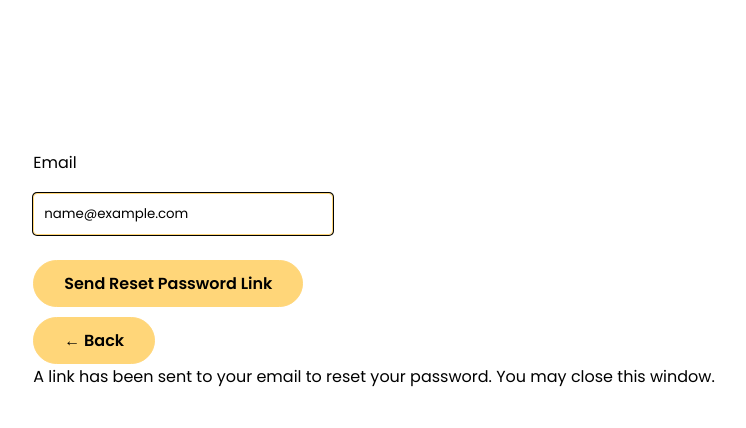
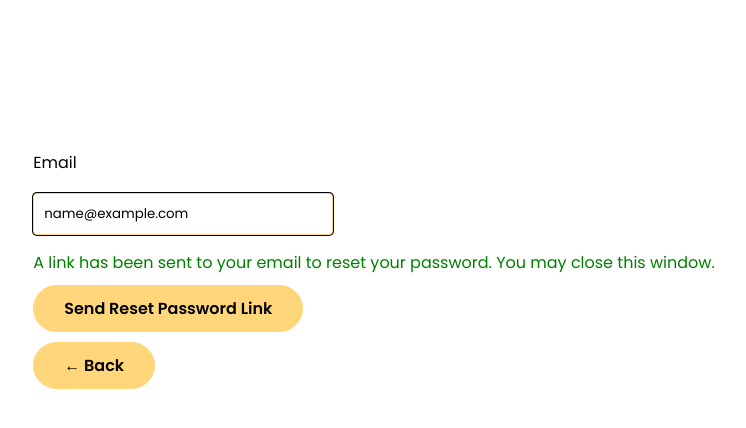
Before and after one commit to Masonluna/BusyBee, a React (Vite) app in the folder Project/: page /forgot-password in a window 1280 px wide. Both pictures are taken after typing "name@example.com" into the empty fields and a click on the button "Send Reset Password Link". Shown: the top 428 px of the page, without its empty margins (266-1012 px from the left). Built offline with nearby package versions, Linux system fonts and the light colour scheme; no server answers.

Commit message:
added success message on ForgotPassword

```diff
--- a/Project/src/pages/ForgotPassword.tsx
+++ b/Project/src/pages/ForgotPassword.tsx
@@ -39,11 +39,12 @@ const ForgotPassword: React.FC = () => {
                     )}
                     <div className="spacer-reset-pw"></div>
                      <input className="email-input-forgot-pw" type="email" id="email" name="email" placeholder="youremail@gmail.com" />
+                     {successMessage !== "" && <p style={{color: "green"}}>{successMessage}</p>}
                 </div>
 
                 <button className="button" type="submit">Send Reset Password Link</button>
                 <button className="button" onClick={() => navigate('/login')}>← Back</button>
-                {successMessage !== "" && <p>{successMessage}</p>}
+
                 </div>
             </form>
         </>
```
